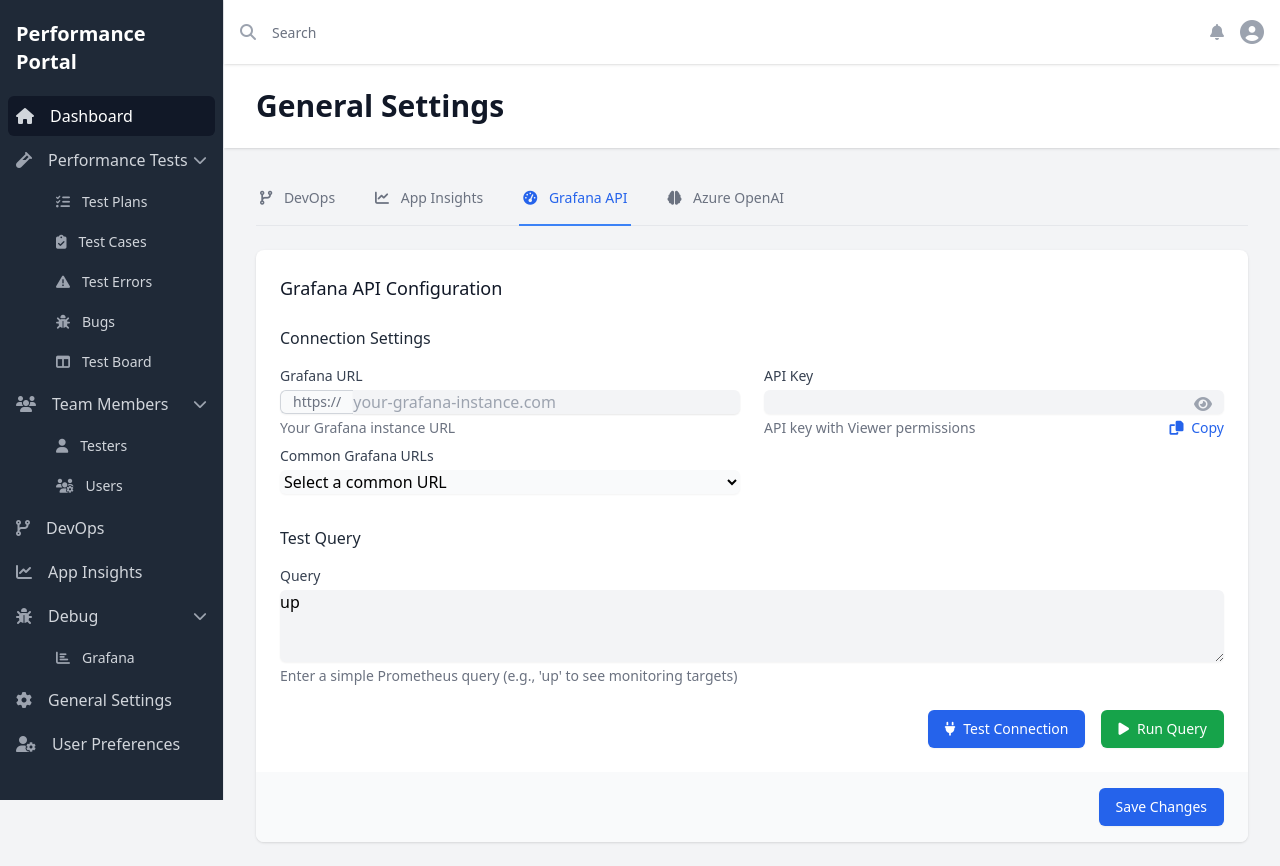
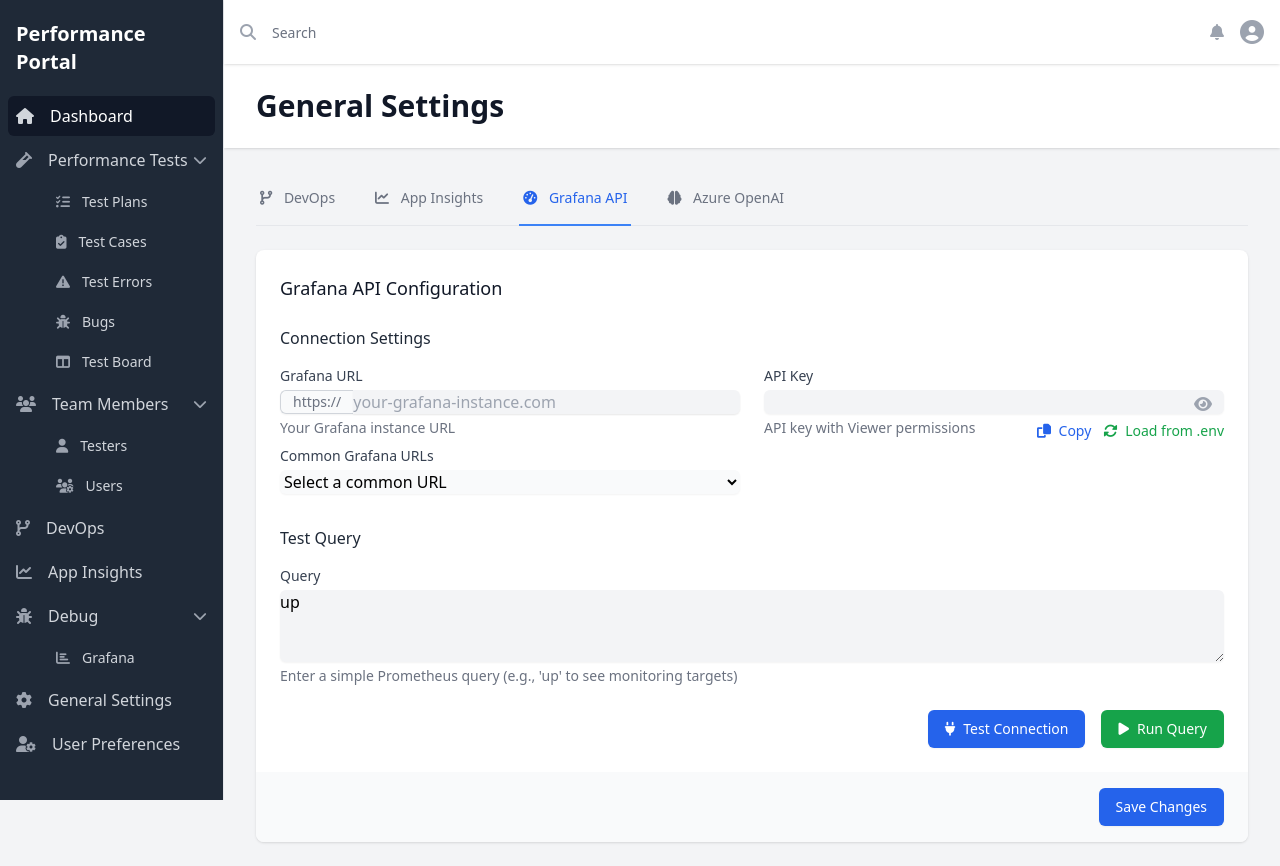
Before and after one commit to kkabza/PerformanceReporting, a Flask app: page /settings/general in a window 1280 px wide, after a click on "Grafana API". Run offline with Flask 3, Linux system fonts and the light colour scheme; the visitor is signed in with stand-in values (Sample User, id 1); some libraries are stand-ins or nearby versions.

Commit message:
fix(grafana): Auto-load Grafana API key from environment variables

```diff
--- a/app/templates/pages/settings/general.html
+++ b/app/templates/pages/settings/general.html
@@ -299,7 +299,7 @@ traces
                                 </div>
                                 <div>
                                     <label class="block text-sm font-medium text-gray-700 mb-1">API Key</label>
-                                    <div class="relative">
+                                    <div class="relative" id="api_key_container">
                                         <input type="password"
                                                name="api_key"
                                                id="api_key"
@@ -313,9 +313,14 @@ traces
                                     </div>
                                     <div class="flex justify-between mt-1">
                                         <p class="text-sm text-gray-500">API key with Viewer permissions</p>
-                                        <button type="button" onclick="copyApiKey()" class="text-sm text-blue-600 hover:text-blue-800">
-                                            <i class="fas fa-copy mr-1"></i> Copy
-                                        </button>
+                                        <div>
+                                            <button type="button" onclick="copyApiKey()" class="text-sm text-blue-600 hover:text-blue-800 mr-2">
+                                                <i class="fas fa-copy mr-1"></i> Copy
+                                            </button>
+                                            <button type="button" onclick="loadApiKeyFromEnv()" class="text-sm text-green-600 hover:text-green-800">
+                                                <i class="fas fa-sync-alt mr-1"></i> Load from .env
+                                            </button>
+                                        </div>
                                     </div>
                                 </div>
                             </div>
@@ -704,9 +709,15 @@ async function testAppInsightsConnection() {
     }
 }
 
-// Initialize active tab
+// Initialize active tab and load API key on page load
 document.addEventListener('DOMContentLoaded', function() {
     switchTab('devops');
+
+    // Auto-load the API key from environment variables if it's not already set
+    const apiKey = document.getElementById('api_key').value;
+    if (!apiKey || apiKey.trim() === '') {
+        loadApiKeyFromEnv();
+    }
 });
 
 async function testGrafanaConnection() {
@@ -1261,5 +1272,24 @@ function copyApiKey() {
         alert('API key copied to clipboard');
     }
 }
+
+function loadApiKeyFromEnv() {
+    // Get API key from environment variables through template variable
+    const apiKey = "{{ grafana_api_key|default('') }}";
+
+    if (apiKey) {
+        document.getElementById('api_key').value = apiKey;
+        document.getElementById('api_key_container').classList.add('border', 'border-green-500');
+
+        // Flash effect to indicate successful loading
+        setTimeout(() => {
+            document.getElementById('api_key_container').classList.remove('border', 'border-green-500');
+        }, 2000);
+
+        console.log("API key loaded from environment variables");
+    } else {
+        alert('No API key found in environment variables. Please check your .env file.');
+    }
+}
 </script>
 {% endblock %}
```
